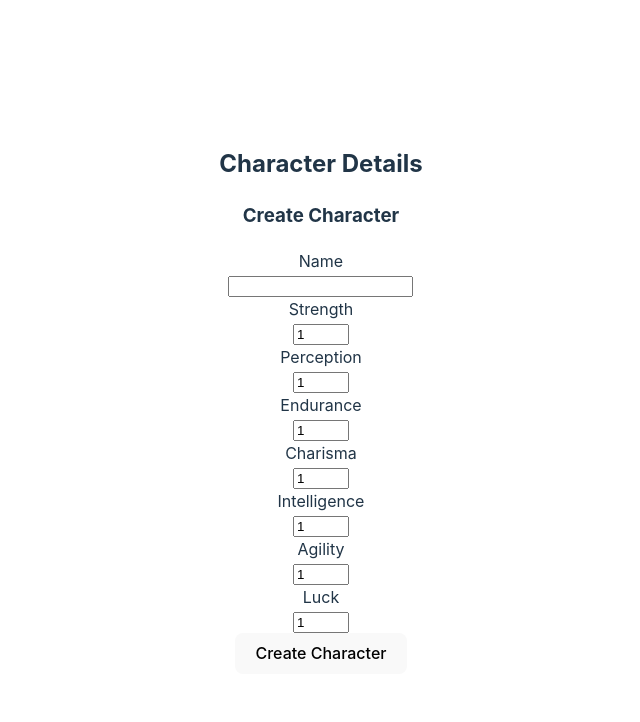
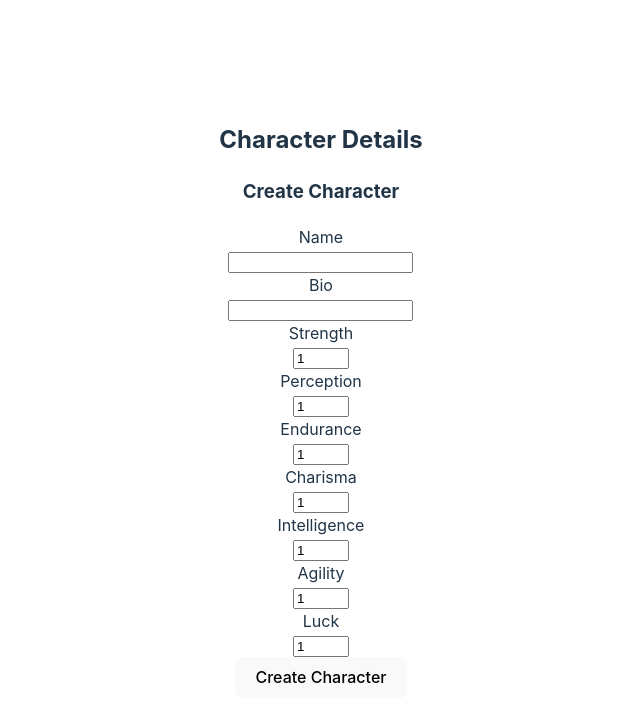
Before and after one commit to ninjapiraatti/hki-pw, a Vue app in the folder app/: page /characters/1 in a window 1280 px wide. Shown: the top 722 px of the page, without its empty margins (319-959 px from the left). Built offline with nearby package versions, Linux system fonts and the light colour scheme.

Commit message:
Make all fields transfer properly

```diff
--- a/app/src/components/CharacterForm.vue
+++ b/app/src/components/CharacterForm.vue
@@ -6,6 +6,13 @@
 				<label for="name" class="col-sm-2 col-form-label">Name</label>
 				<div class="col-sm-10">
 					<input type="text" class="form-control" id="name" v-model="form.name" required />
+				</div>
+			</div>
+
+			<div class="mb-3 row">
+				<label for="bio" class="col-sm-2 col-form-label">Bio</label>
+				<div class="col-sm-10">
+					<input type="text" class="form-control" id="bio" v-model="form.bio" required />
 				</div>
 			</div>
 
@@ -47,6 +54,7 @@ const stats = ["Strength", "Perception", "Endurance", "Charisma", "Intelligence"
 
 const form = ref<Character>({
 	name: "",
+	bio: "",
 	strength: 1,
 	perception: 1,
 	endurance: 1,
@@ -68,6 +76,6 @@ watch(
 
 const submitForm = () => {
 	console.log("submittin")
-	emit("onSubmit", form.value) // Emit the created/updated character
+	emit("onSubmit", form.value)
 }
 </script>
--- a/app/src/views/CharacterView.vue
+++ b/app/src/views/CharacterView.vue
@@ -13,17 +13,20 @@
 </template>
 
 <script setup lang="ts">
-import { onMounted } from "vue"
+import { onMounted, ref } from "vue"
 import CharacterForm from "@/components/CharacterForm.vue"
 import { Character } from "@/types"
 
 const props = defineProps<{
 	character?: Character
 }>()
+const loading = ref(false)
 
 const stats = ["Strength", "Perception", "Endurance", "Charisma", "Intelligence", "Agility", "Luck"]
 
 const postCharacter = async (character: Character) => {
+	if (loading.value === true) return
+	loading.value = true
 	try {
 		console.log("Toon:", character)
 		const response = await fetch("http://localhost:8888/hki-pw/characters/", {
@@ -44,6 +47,7 @@ const postCharacter = async (character: Character) => {
 	} catch (error) {
 		console.error("Error:", error)
 	}
+	loading.value = false
 }
 
 onMounted(() => {
```
Also changed, not shown: 1 other file (tests, documents, lock files or other folders).
